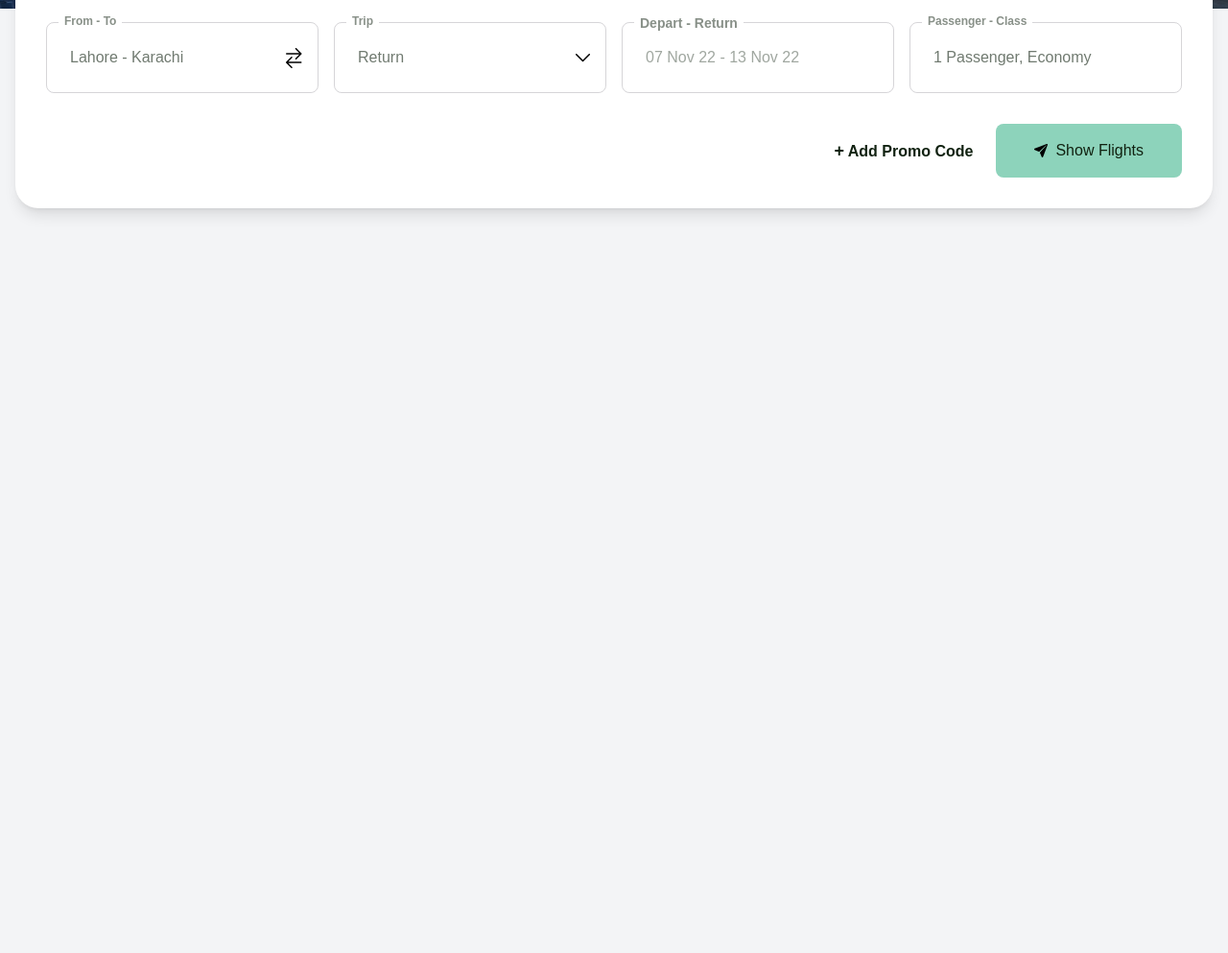
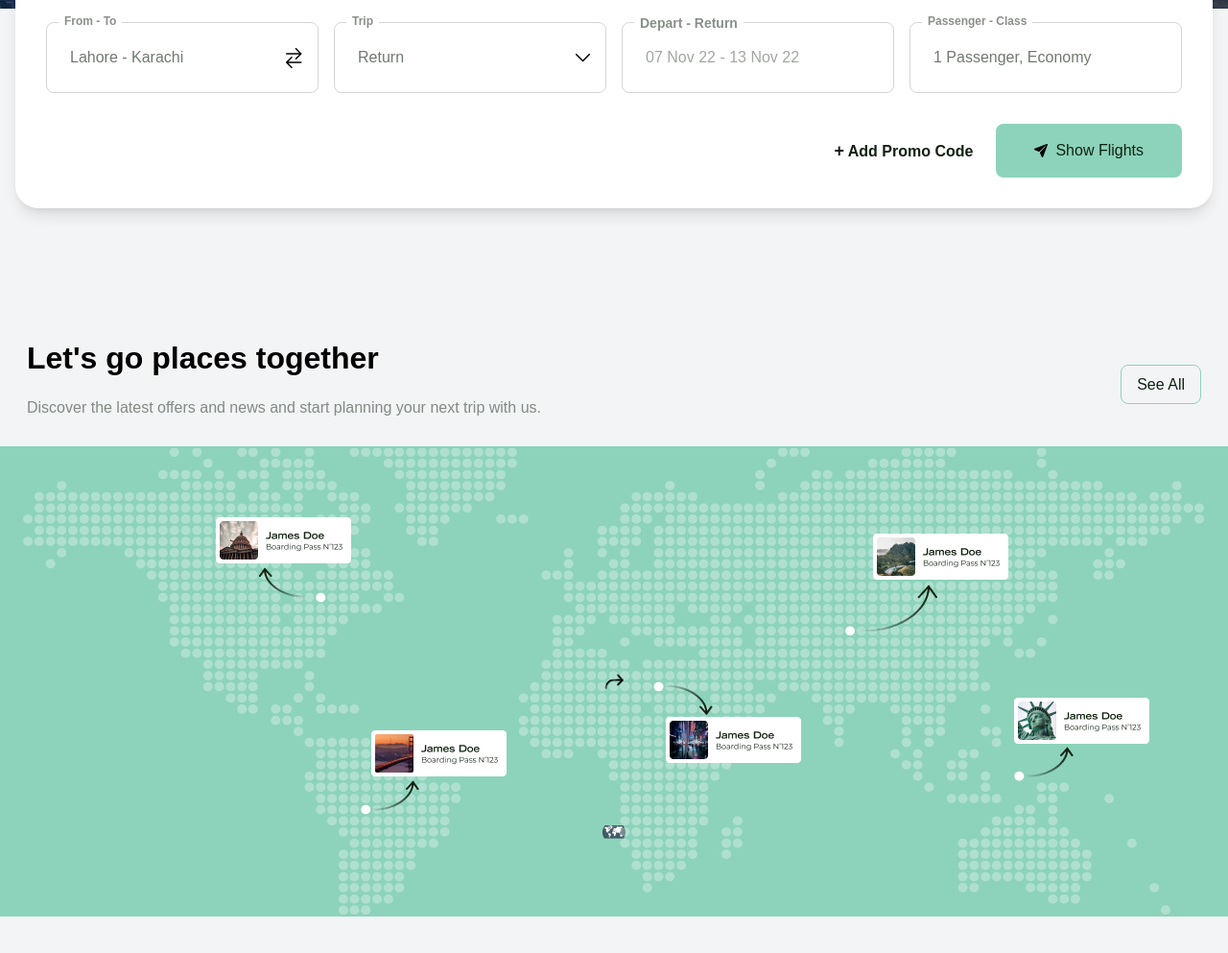
Before and after one commit to ali-albaz/frontend-project, a website: page flights-flow/flights-search.html in a window 1280 px wide. Shown: the part 611-1604 px from the top of the page at 96% size. Before the commit the page ends 908 px from the top, so only its background shows below. Drawn offline with Linux system fonts and the light colour scheme.

Commit message:
flights-flow-flights-search-places-section-not-finished

```diff
--- a/assets/css/input.css
+++ b/assets/css/input.css
@@ -27,3 +27,8 @@
 .hero-bg{
     background-image: url('../images/Flights-flow/flights-search/hero.jpg');
 }
+
+
+.bg-places{
+    background-image: url('../images/Flights-flow/flights-search/places.png');
+}
--- a/flights-flow/flights-search.html
+++ b/flights-flow/flights-search.html
@@ -194,6 +194,26 @@
     </div>
   </section>
 
+  <!-- Places Section (Not Finished)-->
+  <secttion class="p-12.5">
+    <div class="container mx-auto p-7">
+      <!-- Places Header -->
+      <div class="flex flex-col md:flex-row md:justify-between">
+
+        <div class="text-center md:text-start">
+          <h2 class="text-[32px] font-semibold mb-[16px]">Let's go places together</h2>
+          <p class="text-[#112211]/50 text-[16px]">Discover the latest offers and news and start planning your next trip with us.</p>
+        </div>
+
+        <div class="text-[#112211] mt-10 text-center">
+          <a href="" class="border border-[#8DD3BB] rounded-lg py-[11px] px-[16px] hover:bg-[#8DD3BB] transition delay-100 duration-150 ease-in-out">See All</a>
+        </div>
+      </div>
+    </div>
+
+    <!-- Places Section Not Finished -->
+    <div class="bg-places h-[490px] bg-[#8DD3BB] bg-center bg-no-repeat"></div>
+  </secttion>
 
 </main>
 
```
Also changed, not shown: assets/css/output.css, assets/images/Flights-flow/flights-search/places(temporary).jpg (added), assets/images/Flights-flow/flights-search/places.png (added), index.html (indentation only).
